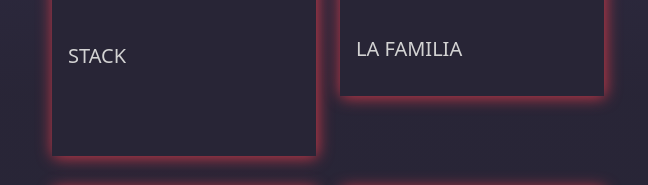
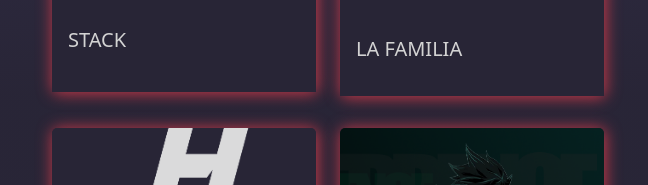
Before and after one commit to TerRosales/Dev-TJ.github.io, a plain HTML site: page index.html in a window 1280 px wide. Shown: the part 401-586 px from the top of the page, 632-1280 px from the left. Drawn offline with nearby package versions, Linux system fonts and the light colour scheme.

Commit message:
minor improvements

```diff
--- a/scss/components/_cards.scss
+++ b/scss/components/_cards.scss
@@ -24,8 +24,8 @@
 
             border: 0;
             .card-body{
-                padding-top: 5rem;
-                height: 12rem;
+                padding-top: 4rem;
+                height: 8rem;
                 background: $colors60;
             }
             }
```
Also changed, not shown: assets/rosy.jpg (added), assets/rosy.png (added), main.css, 1 other file.
